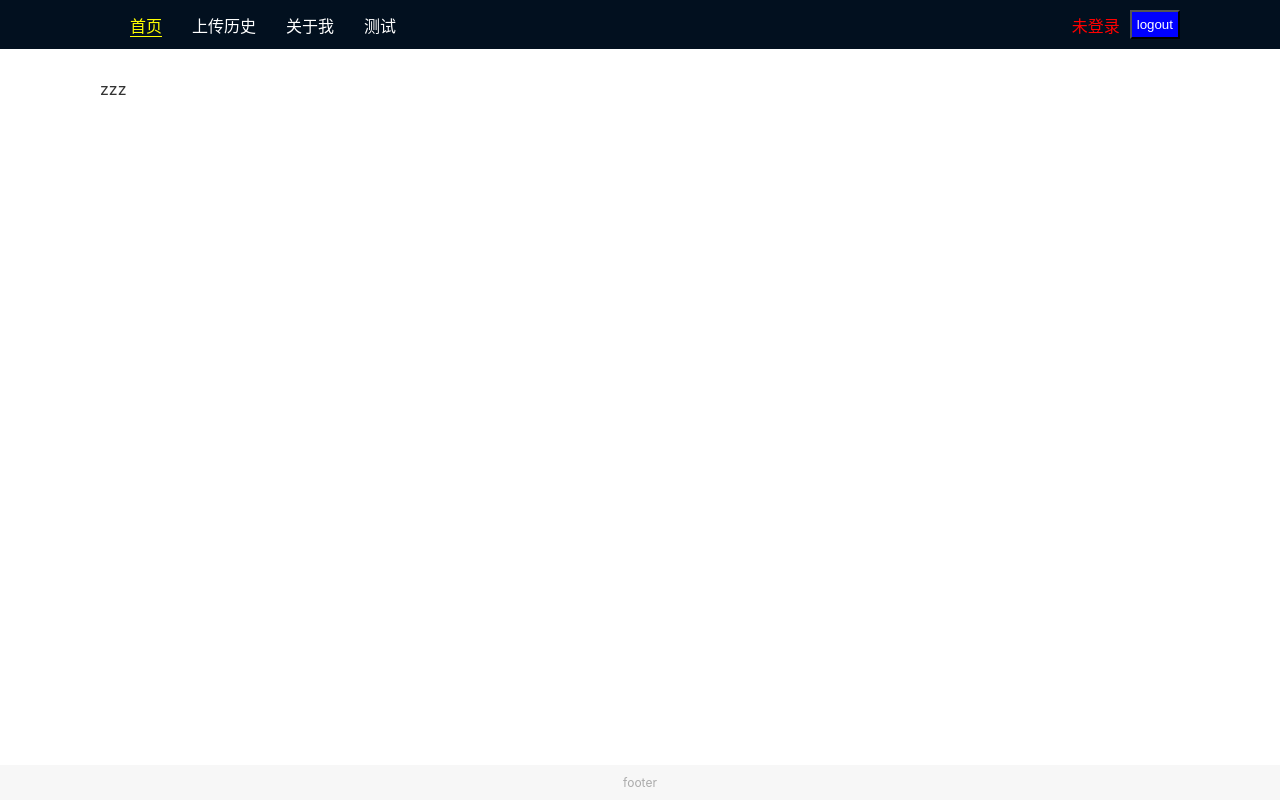
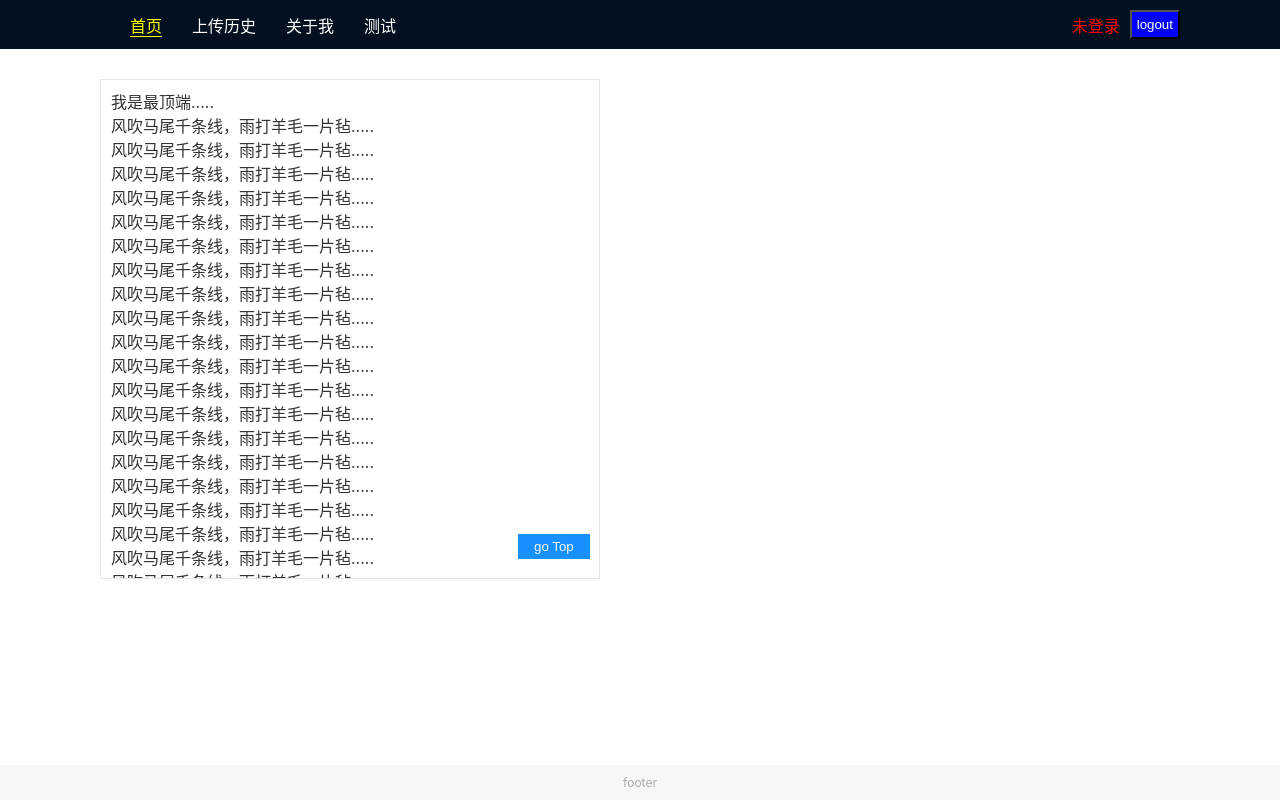
Before and after one commit to leigp555/react-ui-lib, a React app: page /#/ in a window 1280 px wide. Built offline with nearby package versions, Linux system fonts and the light colour scheme.

Commit message:
feat: 完成backTop组件

```diff
--- /dev/null
+++ b/src/lib/BackTop/BackTop.tsx
@@ -0,0 +1,72 @@
+import React, { HTMLAttributes, useRef } from 'react';
+import styled from 'styled-components';
+
+interface Props extends HTMLAttributes<HTMLDivElement> {
+  children?: React.ReactNode;
+  action: React.ReactNode;
+}
+
+const Wrap = styled.div`
+  position: relative;
+  overflow-y: scroll;
+  scroll-behavior: smooth;
+  height: 100%;
+  width: 100%;
+  &::-webkit-scrollbar {
+    width: 8px;
+    height: 8px;
+  }
+  &::-webkit-scrollbar-thumb {
+    border-radius: 3px;
+    -moz-border-radius: 3px;
+    -webkit-border-radius: 3px;
+    background-color: #c3c3c3;
+  }
+  &::-webkit-scrollbar-track {
+    background-color: transparent;
+  }
+  > .content {
+    line-height: 1.5em;
+    margin-bottom: 50px;
+    padding: 10px 10px;
+  }
+  > .action {
+    position: sticky;
+    display: inline-block;
+    bottom: 20px;
+    left: 100%;
+    transform: translateX(-10px);
+  }
+`;
+
+const BackTop: React.FC<Props> = (props) => {
+  const { children, action } = props;
+  const wrapRef = useRef<HTMLDivElement | null>(null);
+  const scrollHeight = useRef<number>(0);
+  const goTop = () => {
+    scrollHeight.current = wrapRef.current!.scrollTop;
+    const step = scrollHeight.current / 10;
+    const time = setInterval(() => {
+      if (scrollHeight.current > 0) {
+        wrapRef.current!.scrollTo(0, scrollHeight.current - step);
+        scrollHeight.current -= step;
+      } else {
+        window.clearInterval(time);
+      }
+    }, 5);
+  };
+  return (
+    <Wrap ref={wrapRef}>
+      <div className="content">{children}</div>
+      <div role="presentation" className="action" onClick={goTop}>
+        {action}
+      </div>
+    </Wrap>
+  );
+};
+
+BackTop.defaultProps = {
+  children: ''
+};
+
+export default BackTop;
--- a/src/pages/Home.tsx
+++ b/src/pages/Home.tsx
@@ -1,14 +1,100 @@
 import React from 'react';
 import styled from 'styled-components';
+import BackTop from '../lib/BackTop/BackTop';
+import Button from '../lib/Button/Button';
 
 const Wrap = styled.div`
-  display: flex;
-  flex-direction: column;
-  gap: 100px;
+  height: 500px;
 `;
 
 const Home: React.FC = () => {
-  return <Wrap>zzz</Wrap>;
+  return (
+    <Wrap>
+      <div
+        style={{
+          height: '500px',
+          width: '500px',
+          border: '1px solid rgba(0,0,0,.1)'
+        }}
+      >
+        <BackTop action={<Button className="action">go Top</Button>}>
+          <p> 我是最顶端.....</p>
+          <p> 风吹马尾千条线，雨打羊毛一片毡.....</p>
+          <p> 风吹马尾千条线，雨打羊毛一片毡.....</p>
+          <p> 风吹马尾千条线，雨打羊毛一片毡.....</p>
+          <p> 风吹马尾千条线，雨打羊毛一片毡.....</p>
+          <p> 风吹马尾千条线，雨打羊毛一片毡.....</p>
+          <p> 风吹马尾千条线，雨打羊毛一片毡.....</p>
+          <p> 风吹马尾千条线，雨打羊毛一片毡.....</p>
+          <p> 风吹马尾千条线，雨打羊毛一片毡.....</p>
+          <p> 风吹马尾千条线，雨打羊毛一片毡.....</p>
+          <p> 风吹马尾千条线，雨打羊毛一片毡.....</p>
+          <p> 风吹马尾千条线，雨打羊毛一片毡.....</p>
+          <p> 风吹马尾千条线，雨打羊毛一片毡.....</p>
+          <p> 风吹马尾千条线，雨打羊毛一片毡.....</p>
+          <p> 风吹马尾千条线，雨打羊毛一片毡.....</p>
+          <p> 风吹马尾千条线，雨打羊毛一片毡.....</p>
+          <p> 风吹马尾千条线，雨打羊毛一片毡.....</p>
+          <p> 风吹马尾千条线，雨打羊毛一片毡.....</p>
+          <p> 风吹马尾千条线，雨打羊毛一片毡.....</p>
+          <p> 风吹马尾千条线，雨打羊毛一片毡.....</p>
+          <p> 风吹马尾千条线，雨打羊毛一片毡.....</p>
+          <p> 风吹马尾千条线，雨打羊毛一片毡.....</p>
+          <p> 风吹马尾千条线，雨打羊毛一片毡.....</p>
+          <p> 风吹马尾千条线，雨打羊毛一片毡.....</p>
+          <p> 风吹马尾千条线，雨打羊毛一片毡.....</p>
+          <p> 风吹马尾千条线，雨打羊毛一片毡.....</p>
+          <p> 风吹马尾千条线，雨打羊毛一片毡.....</p>
+          <p> 风吹马尾千条线，雨打羊毛一片毡.....</p>
+          <p> 风吹马尾千条线，雨打羊毛一片毡.....</p>
+          <p> 风吹马尾千条线，雨打羊毛一片毡.....</p>
+          <p> 风吹马尾千条线，雨打羊毛一片毡.....</p>
+          <p> 风吹马尾千条线，雨打羊毛一片毡.....</p>
+          <p> 风吹马尾千条线，雨打羊毛一片毡.....</p>
+          <p> 风吹马尾千条线，雨打羊毛一片毡.....</p>
+          <p> 风吹马尾千条线，雨打羊毛一片毡.....</p>
+          <p> 风吹马尾千条线，雨打羊毛一片毡.....</p>
+          <p> 风吹马尾千条线，雨打羊毛一片毡.....</p>
+          <p> 风吹马尾千条线，雨打羊毛一片毡.....</p>
+          <p> 风吹马尾千条线，雨打羊毛一片毡.....</p>
+          <p> 风吹马尾千条线，雨打羊毛一片毡.....</p>
+          <p> 风吹马尾千条线，雨打羊毛一片毡.....</p>
+          <p> 风吹马尾千条线，雨打羊毛一片毡.....</p>
+          <p> 风吹马尾千条线，雨打羊毛一片毡.....</p>
+          <p> 风吹马尾千条线，雨打羊毛一片毡.....</p>
+          <p> 风吹马尾千条线，雨打羊毛一片毡.....</p>
+          <p> 风吹马尾千条线，雨打羊毛一片毡.....</p>
+          <p> 风吹马尾千条线，雨打羊毛一片毡.....</p>
+          <p> 风吹马尾千条线，雨打羊毛一片毡.....</p>
+          <p> 风吹马尾千条线，雨打羊毛一片毡.....</p>
+          <p> 风吹马尾千条线，雨打羊毛一片毡.....</p>
+          <p> 风吹马尾千条线，雨打羊毛一片毡.....</p>
+          <p> 风吹马尾千条线，雨打羊毛一片毡.....</p>
+          <p> 风吹马尾千条线，雨打羊毛一片毡.....</p>
+          <p> 风吹马尾千条线，雨打羊毛一片毡.....</p>
+          <p> 风吹马尾千条线，雨打羊毛一片毡.....</p>
+          <p> 风吹马尾千条线，雨打羊毛一片毡.....</p>
+          <p> 风吹马尾千条线，雨打羊毛一片毡.....</p>
+          <p> 风吹马尾千条线，雨打羊毛一片毡.....</p>
+          <p> 风吹马尾千条线，雨打羊毛一片毡.....</p>
+          <p> 风吹马尾千条线，雨打羊毛一片毡.....</p>
+          <p> 风吹马尾千条线，雨打羊毛一片毡.....</p>
+          <p> 风吹马尾千条线，雨打羊毛一片毡.....</p>
+          <p> 风吹马尾千条线，雨打羊毛一片毡.....</p>
+          <p> 风吹马尾千条线，雨打羊毛一片毡.....</p>
+          <p> 风吹马尾千条线，雨打羊毛一片毡.....</p>
+          <p> 风吹马尾千条线，雨打羊毛一片毡.....</p>
+          <p> 风吹马尾千条线，雨打羊毛一片毡.....</p>
+          <p> 风吹马尾千条线，雨打羊毛一片毡.....</p>
+          <p> 风吹马尾千条线，雨打羊毛一片毡.....</p>
+          <p> 风吹马尾千条线，雨打羊毛一片毡.....</p>
+          <p> 风吹马尾千条线，雨打羊毛一片毡.....</p>
+          <p> 风吹马尾千条线，雨打羊毛一片毡.....</p>
+          <p> 风吹马尾千条线，雨打羊毛一片毡.....</p>
+        </BackTop>
+      </div>
+    </Wrap>
+  );
 };
 
 export default Home;
```
